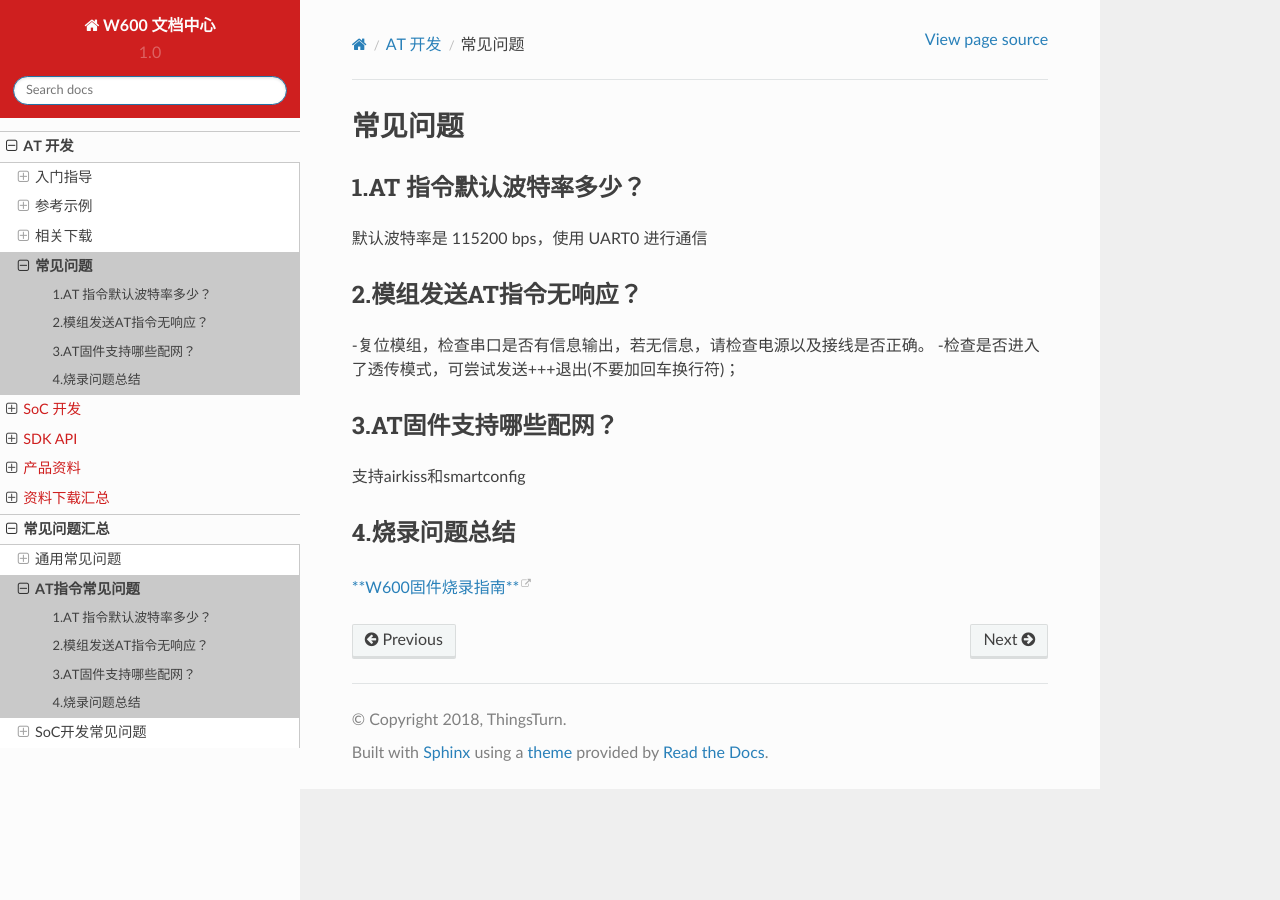
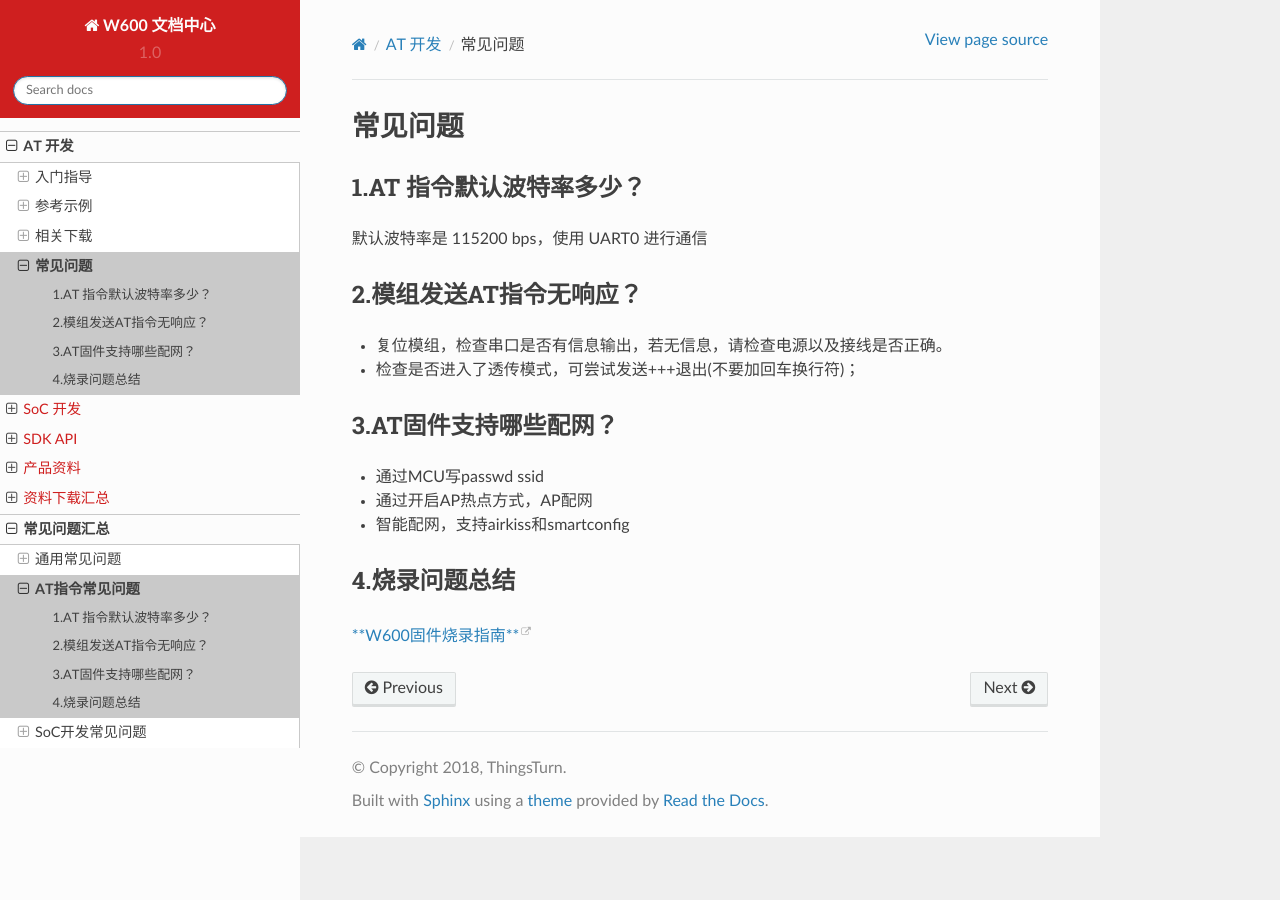
Before and after one commit to szqt/docs, a Sphinx documentation site: the page built from source/at/faq.rst, in a window 1280 px wide. Built offline with Sphinx 7.4.7 and the Read the Docs theme 2.0.0, drawn with Linux system fonts in a browser that asks for light colours; pages that are not in the unit, such as notebooks, are missing from menus.

Commit message:
add something to faq

```diff
--- a/source/at/faq.rst
+++ b/source/at/faq.rst
@@ -9,13 +9,15 @@
 2.模组发送AT指令无响应？
 ----------------------
 
--复位模组，检查串口是否有信息输出，若无信息，请检查电源以及接线是否正确。
--检查是否进入了透传模式，可尝试发送+++退出(不要加回车换行符)；
+- 复位模组，检查串口是否有信息输出，若无信息，请检查电源以及接线是否正确。
+- 检查是否进入了透传模式，可尝试发送+++退出(不要加回车换行符)；
 
 3.AT固件支持哪些配网？
 -------------------
 
-支持airkiss和smartconfig
+- 通过MCU写passwd ssid
+- 通过开启AP热点方式，AP配网
+- 智能配网，支持airkiss和smartconfig
 
 4.烧录问题总结
 ------------
```
